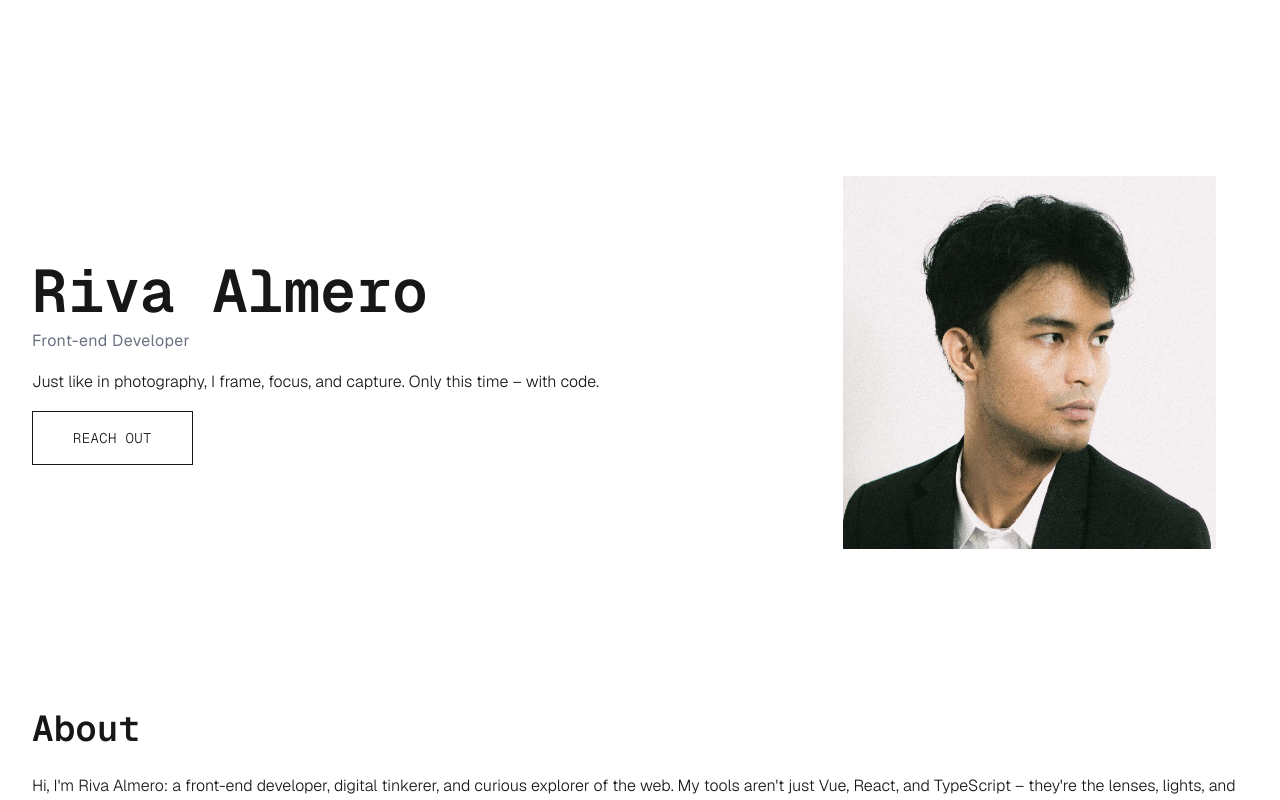
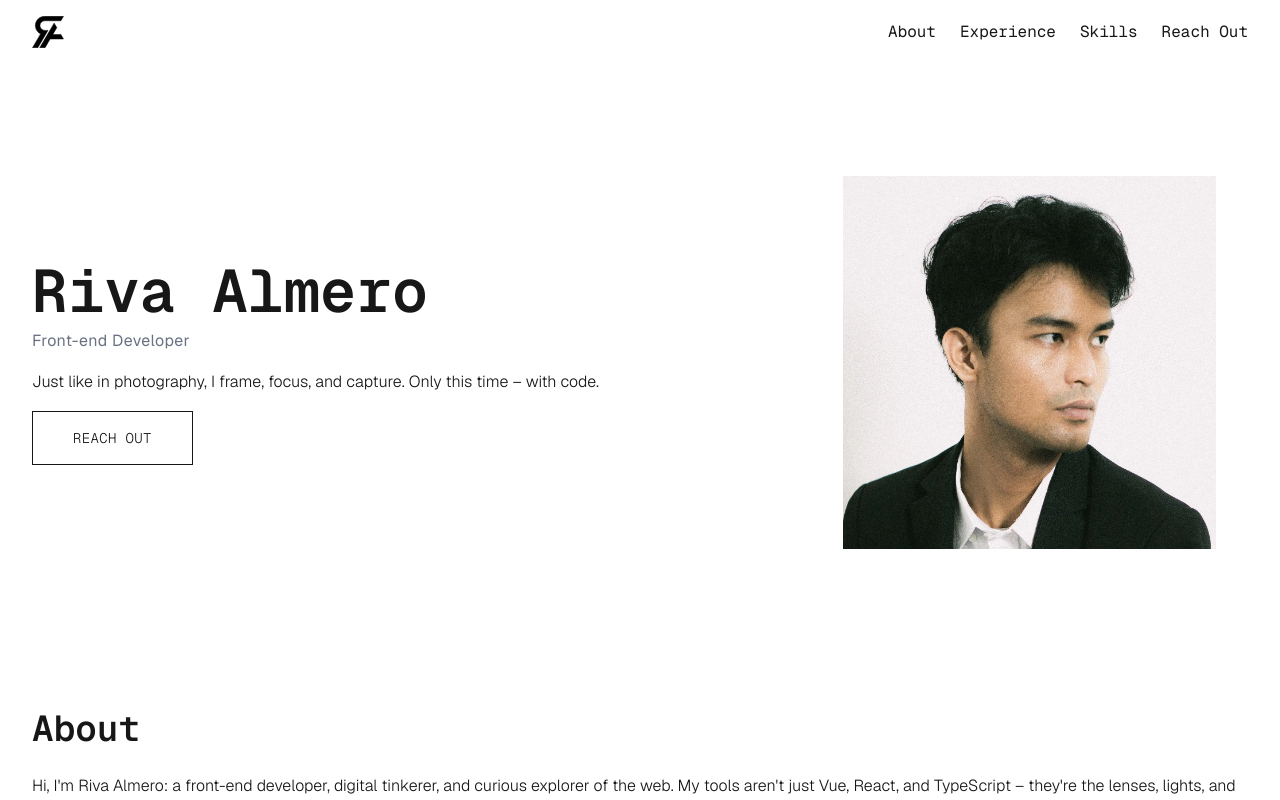
Before and after one commit to almsomnia/personal-portfolio, a Next.js app: page / in a window 1280 px wide. Shown: the top 800 px of the page. Built offline with nearby package versions, Linux system fonts and the light colour scheme.

Commit message:
feat: header

```diff
--- a/src/app/layout.tsx
+++ b/src/app/layout.tsx
@@ -2,6 +2,7 @@ import type { Metadata } from "next"
 import { Analytics } from "@vercel/analytics/next"
 import { Geist, Geist_Mono } from "next/font/google"
 import "../assets/css/globals.css"
+import AppHeader from "@/components/app/AppHeader"
 
 const geistSans = Geist({
    variable: "--font-geist-sans",
@@ -28,6 +29,7 @@ export default function RootLayout({
          <body
             className={`${geistSans.variable} ${geistMono.variable} antialiased`}
          >
+            <AppHeader className="fixed top-0 inset-x-0 z-15 bg-white" />
             <main className="font-sans">{children}</main>
             <Analytics />
          </body>
--- /dev/null
+++ b/src/components/app/AppHeader.tsx
@@ -0,0 +1,62 @@
+import Image from "next/image"
+
+type Prop = {
+   className?: string
+}
+
+export default function ({ className }: Prop) {
+   return (
+      <header className={className}>
+         <div className="container">
+            <div className="flex h-16 items-center justify-between">
+               <div className="">
+                  <Image
+                     src="/img/logo.svg"
+                     alt="logo"
+                     width={24}
+                     height={24}
+                     className="w-8 h-auto"
+                     loading="lazy"
+                  />
+               </div>
+               {renderNavigation()}
+            </div>
+         </div>
+      </header>
+   )
+}
+
+function renderNavigation() {
+   const navItems = [
+      {
+         label: "About",
+         location: "#about",
+      },
+      {
+         label: "Experience",
+         location: "#experience",
+      },
+      {
+         label: "Skills",
+         location: "#skill",
+      },
+      {
+         label: "Reach Out",
+         location: "#contact",
+      },
+   ]
+
+   return (
+      <nav className="flex items-center gap-6">
+         {navItems.map((item, index) => (
+            <a
+               key={index}
+               href={item.location}
+               className="font-mono hover:underline"
+            >
+               {item.label}
+            </a>
+         ))}
+      </nav>
+   )
+}
```
Also changed, not shown: public/img/logo.svg (added).
